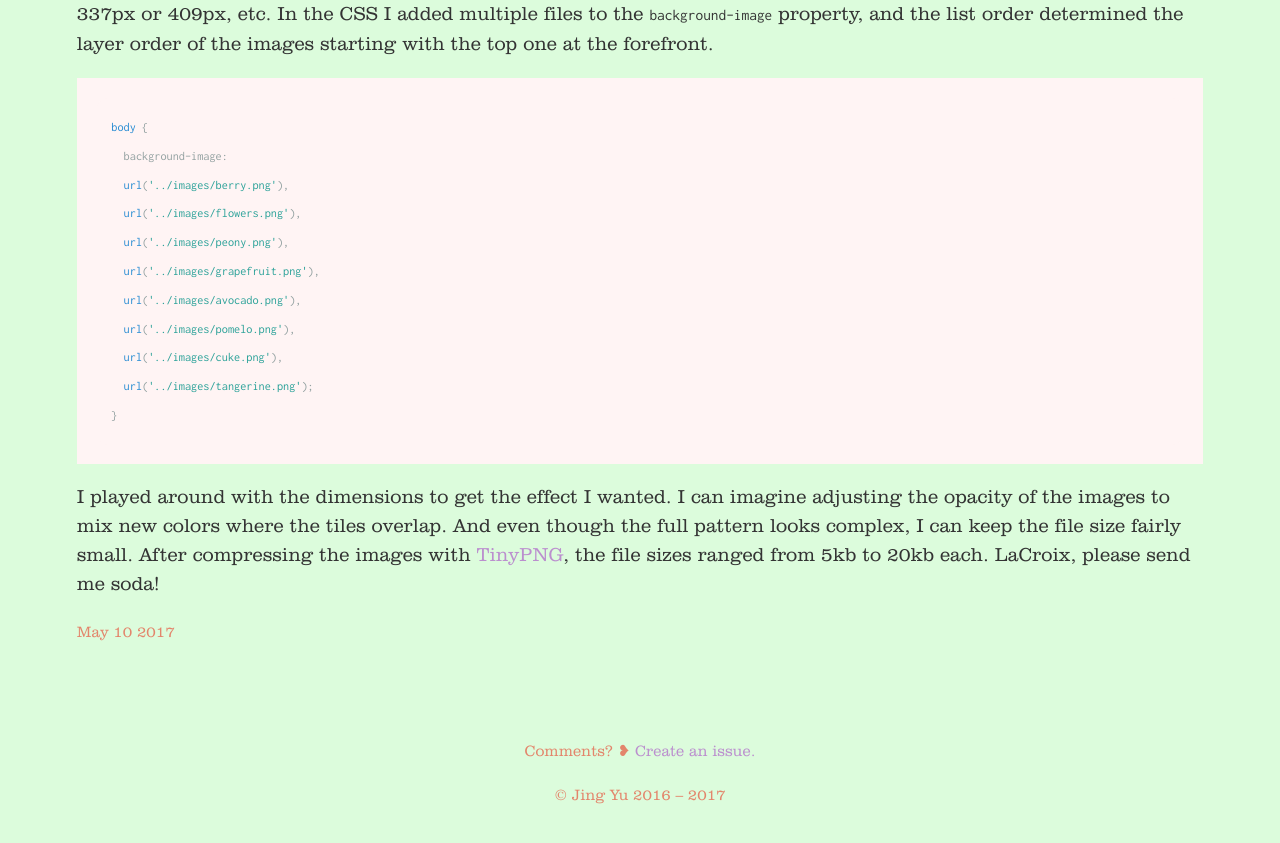
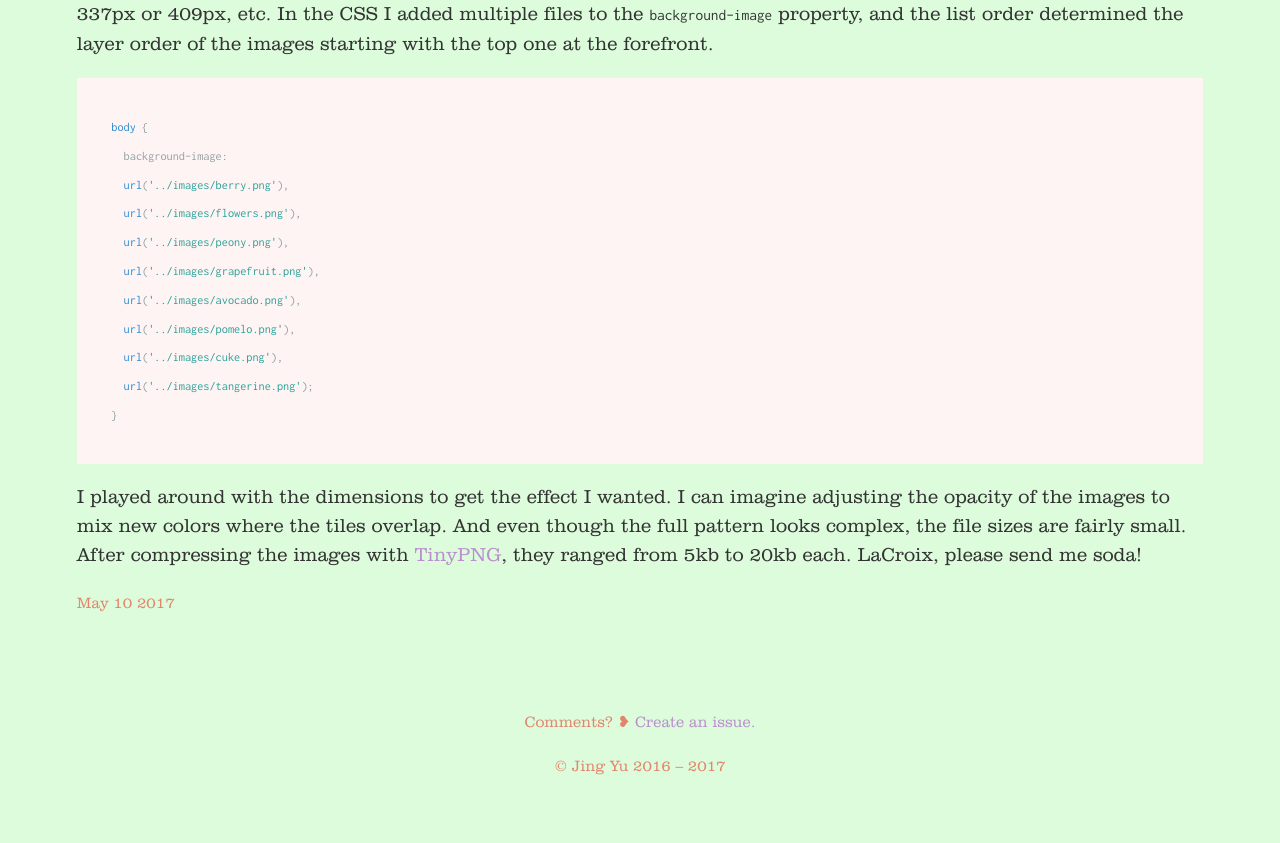
Before and after one commit to jingyufanclub/bloggo, a Jekyll site: the page built from _posts/2017-05-10-sounds-like-enjoy.md, in a window 1280 px wide and 900 px high, scrolled down 692 px. Shown: the top 843 px of the window. Built offline with Jekyll 4.4.1, drawn with Linux system fonts in a browser that asks for light colours.

Commit message:
editting

````diff
--- a/_posts/2017-05-10-sounds-like-enjoy.md
+++ b/_posts/2017-05-10-sounds-like-enjoy.md
@@ -18,4 +18,4 @@ body {
   url('../images/tangerine.png');
 }
 ```
-I played around with the dimensions to get the effect I wanted. I can imagine adjusting the opacity of the images to mix new colors where the tiles overlap. And even though the full pattern looks complex, I can keep the file size fairly small. After compressing the images with [TinyPNG](https://tinypng.com/), the file sizes ranged from 5kb to 20kb each. LaCroix, please send me soda!
+I played around with the dimensions to get the effect I wanted. I can imagine adjusting the opacity of the images to mix new colors where the tiles overlap. And even though the full pattern looks complex, the file sizes are fairly small. After compressing the images with [TinyPNG](https://tinypng.com/), they ranged from 5kb to 20kb each. LaCroix, please send me soda!
````
